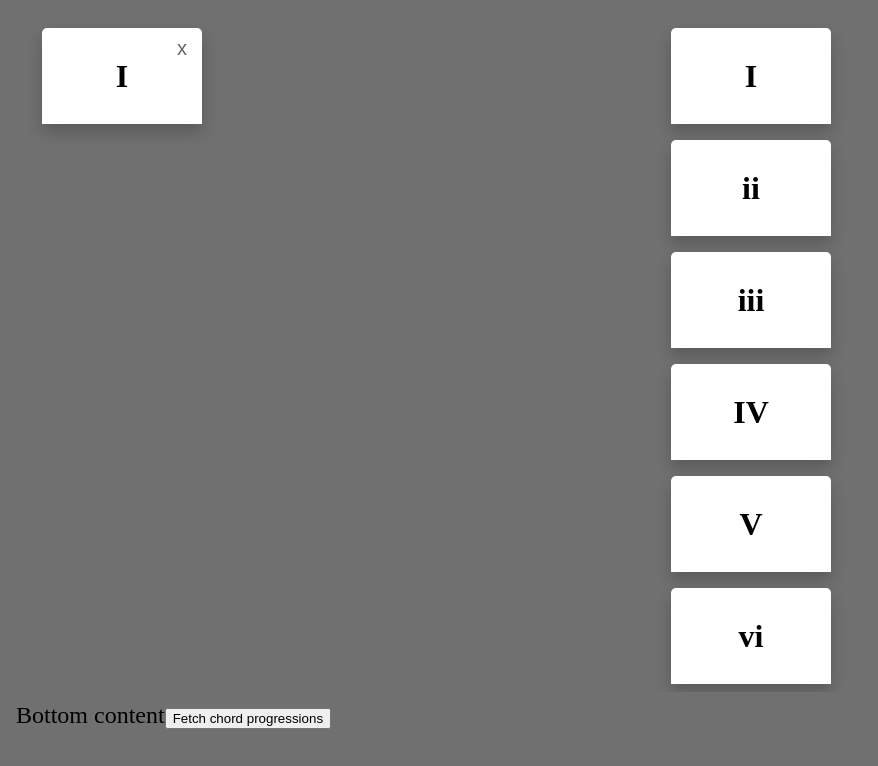
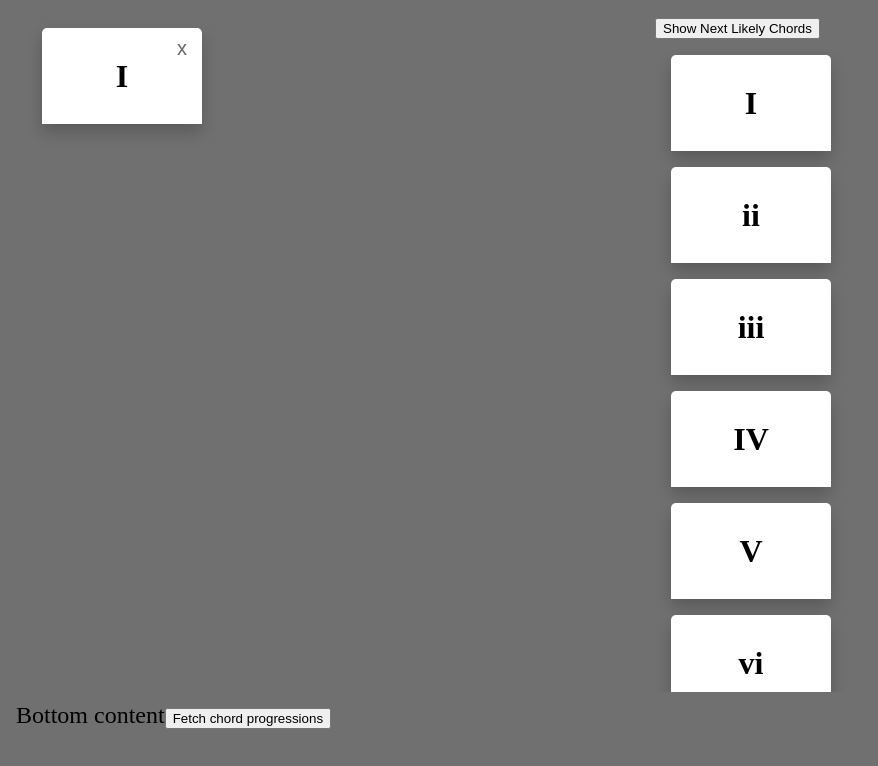
Before and after one commit to charlesmorrisjr/chord-suggestions, a React (Vite) app: page / in a window 1280 px wide. Shown: the top 766 px of the page, without its empty margins (0-878 px from the left). Built offline with nearby package versions, Linux system fonts and the light colour scheme; no server answers.

Commit message:
Added handleShowNextChords function

```diff
--- a/src/App.jsx
+++ b/src/App.jsx
@@ -17,7 +17,9 @@ ShowListCards.propTypes = {
 };
 
 ShowChordCards.propTypes = {
-  addCard: PropTypes.func.isRequired
+  addCard: PropTypes.func.isRequired,
+  cards: PropTypes.arrayOf(PropTypes.string).isRequired,
+  fetchNextChords: PropTypes.func.isRequired
 };
 
 ListCard.propTypes = {
@@ -69,7 +71,7 @@ function ShowListCards({ cards, setCards }) {
   );
 }
 
-function ShowChordCards({ addCard }) {
+function ShowChordCards({ addCard, cards, fetchNextChords }) {
   const [chords, setChords] = useState(chordList);
   const [selectedChord, setSelectedChord] = useState('');
   const chordExt = ['', 'min', '7', 'M7', 'min7', 'sus4', 'dim', 'dim7', 'aug', '6', '9', '11', '13'];
@@ -93,8 +95,31 @@ function ShowChordCards({ addCard }) {
     setSelectedChord('');
   }
 
+  async function handleShowNextChords() {
+    // Change the chord list to the next most likely chords in the progression
+
+    if (cards.length === 0) return;
+
+    // Get the last chord from the progression
+    const lastChord = cards[cards.length - 1];
+    const lastChordID = chordData.find(chord => chord.chord_HTML === lastChord).chord_ID;
+
+    // Fetch and process the next possible chords
+    const nextChords = await fetchNextChords(lastChordID);
+    if (nextChords) {
+      // Take top 5 chords from the list
+      const topChords = nextChords.slice(0, 5).map(chord => chord.chord_HTML);
+
+      setChords(topChords);
+      setSelectedChord('');
+    }
+  }
+
   return (
     <div>
+      <div>
+        <button onClick={handleShowNextChords}>Show Next Likely Chords</button>
+      </div>
       {chords.map((chord, id) => (
         <ChordCard
           key={id}
@@ -110,7 +135,6 @@ function ShowChordCards({ addCard }) {
 function App() {
   const [cards, setCards] = useState(cardList);
   const [authToken, setAuthToken] = useState(null);
-  const [error, setError] = useState(null);
 
   const authenticate = async (username, password) => {
     try {
@@ -129,12 +153,12 @@ function App() {
       const data = await response.json();
       setAuthToken(data.activkey);
     } catch (err) {
-      setError(err.message);
+      console.log(err.message);
     }
   };
 
-  // Fetch chord progressions
-  const fetchChordProgressions = async (childPath = '') => {
+  // Fetch next possible chords in the progression
+  const fetchNextChords = async (childPath) => {
     if (!authToken) return;
 
     try {
@@ -155,8 +179,9 @@ function App() {
       const data = await response.json();
       // Output chord progression data
       console.log('Chord progressions:', data);
+      return data;
     } catch (err) {
-      setError(err.message);
+      console.log(err.message);
     }
   };
 
@@ -169,20 +194,17 @@ function App() {
     setCards([...cards, newCard]);
   }
 
-  // Debug
-  console.log(chordData.find(chord => chord.chord_HTML === "IV"));
-
   return (
     <div className='container'>
       <div className='left'>
         <ShowListCards cards={cards} setCards={setCards} />
       </div>
       <div className='right'>
-        <ShowChordCards addCard={addCard} />
+        <ShowChordCards addCard={addCard} cards={cards} fetchNextChords={fetchNextChords}/>
       </div>
       <div className='bottom'>
         Bottom content
-        <button onClick={() => fetchChordProgressions()}>Fetch chord progressions</button>
+        <button onClick={() => fetchNextChords()}>Fetch chord progressions</button>
       </div>
     </div>
 
```
